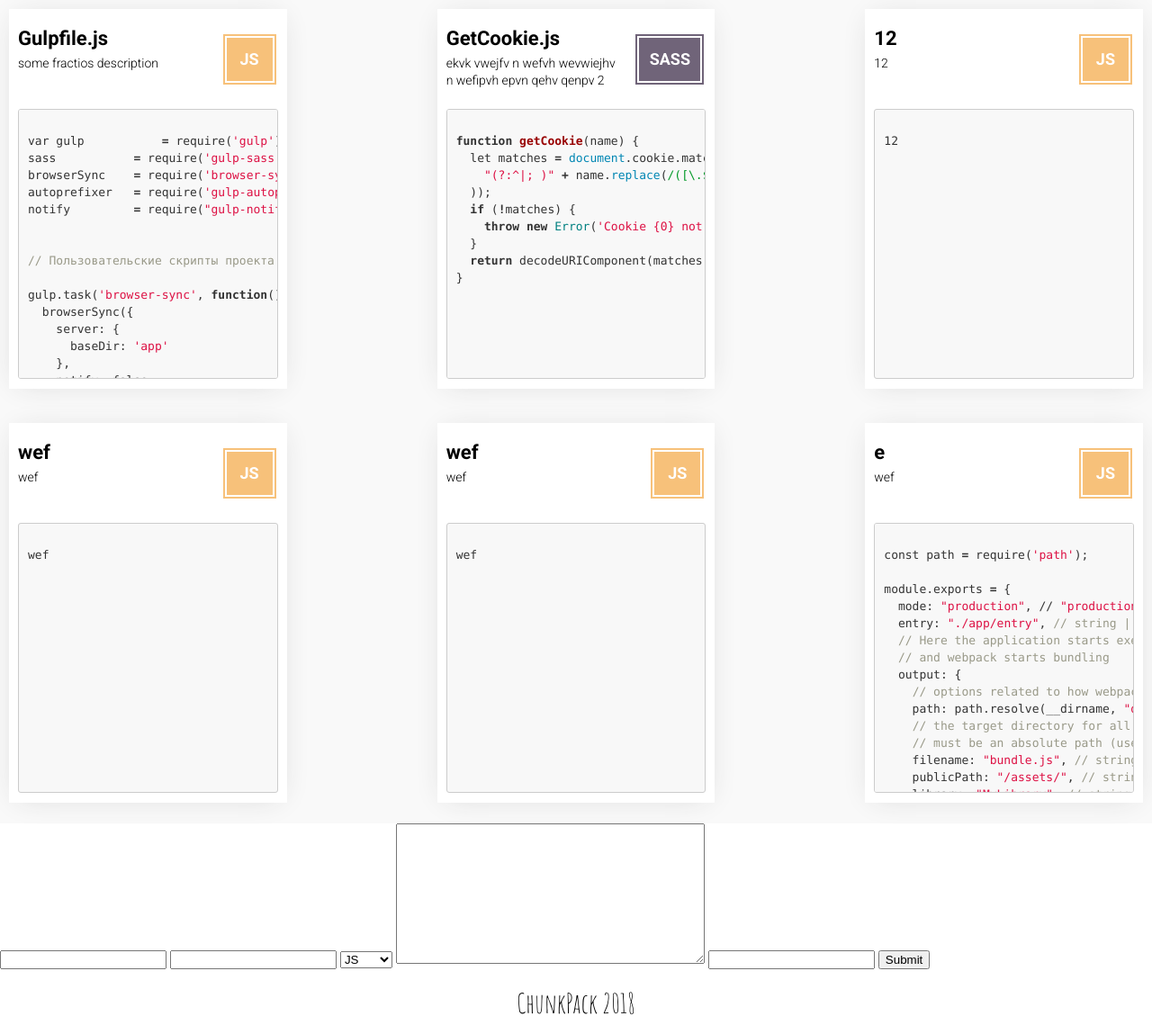
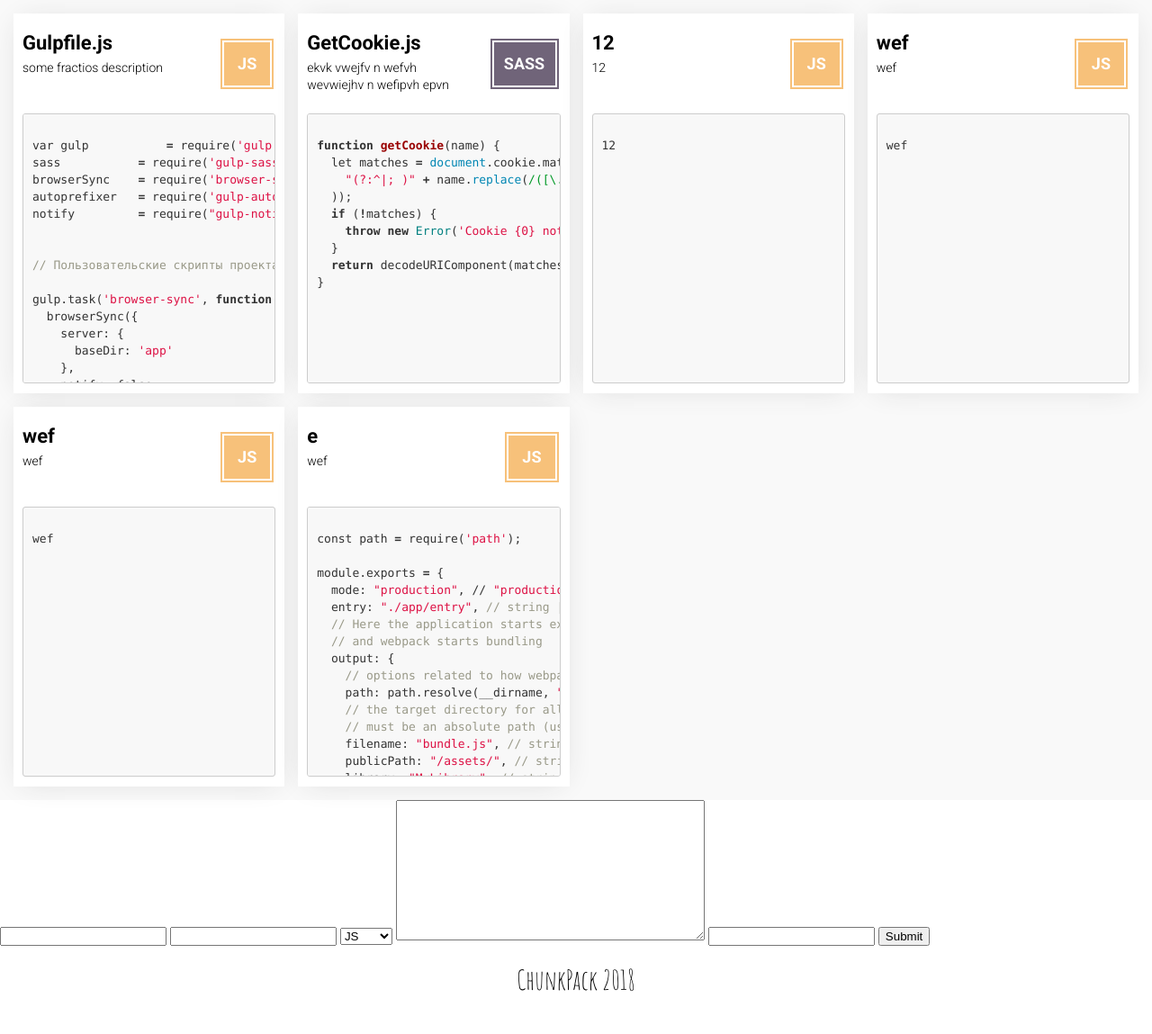
Before and after one commit to Saffochoice/ChunkPack, a Django app: page / in a window 1280 px wide. Shown: the part 80-1229 px from the top of the page at 90% size. After the commit the page ends 1182 px from the top, so only its background shows below. Run offline with Django 3.2, Linux system fonts and the light colour scheme; data comes from the database, SQL or seed files in the repository; some web fonts are replaced.

Commit message:
--v0.004

```diff
--- a/todo_app/index_page/static/css/main.css
+++ b/todo_app/index_page/static/css/main.css
@@ -45,6 +45,8 @@
   overflow: auto;
   margin-top: 10px;
   height: 300px;
+  width: 100%;
+  position: absolute;
   margin-bottom: 0; }
 
 .title__element.--chunk-preview-item {
@@ -94,11 +96,9 @@
           box-shadow: 0px 2px 31px -9px #d6d6d6; }
 
 .chunk-preview-item__module {
-  width: 24.5%;
   height: 422px;
   background-color: white;
   padding: 10px;
-  margin-bottom: 13px;
   -webkit-box-shadow: 0px 2px 31px -9px #d6d6d6;
           box-shadow: 0px 2px 31px -9px #d6d6d6; }
 
@@ -163,18 +163,18 @@
       -ms-flex-pack: center;
           justify-content: center; }
 
+.code-box__module {
+  position: relative; }
+
 .chunk-wrapper__container {
   min-height: -webkit-calc(100vh - 80px);
   min-height: calc(100vh - 80px);
-  padding: 10px;
+  padding: 15px;
   -webkit-box-pack: justify;
   -webkit-justify-content: space-between;
       -ms-flex-pack: justify;
           justify-content: space-between;
-  display: -webkit-box;
-  display: -webkit-flex;
-  display: -ms-flexbox;
-  display: flex;
+  display: grid;
   -webkit-box-align: start;
   -webkit-align-items: flex-start;
       -ms-flex-align: start;
@@ -183,7 +183,7 @@
       -ms-flex-wrap: wrap;
           flex-wrap: wrap;
   grid-template-columns: 1fr 1fr 1fr 1fr;
-  grid-gap: 25px;
+  grid-gap: 15px;
   background-color: #f9f9f9; }
 
 * {
--- a/todo_app/index_page/static/sass/containers/_index-page_containers.sass
+++ b/todo_app/index_page/static/sass/containers/_index-page_containers.sass
@@ -3,12 +3,12 @@
 .chunk-wrapper__container
     //display: grid
     min-height: calc(100vh - 80px)
-    padding: 10px
+    padding: 15px
     justify-content: space-between
-    display: flex
+    display: grid
     align-items: flex-start
     flex-wrap: wrap
     grid-template-columns: 1fr 1fr 1fr 1fr
     //grid-template-rows: 100px 100px 100px
-    grid-gap: 25px
+    grid-gap: 15px
     background-color: #f9f9f9
--- a/todo_app/index_page/static/sass/elements/_elements.sass
+++ b/todo_app/index_page/static/sass/elements/_elements.sass
@@ -30,6 +30,8 @@
     overflow: auto
     margin-top: 10px
     height: 300px
+    width: 100%
+    position: absolute
     margin-bottom: 0
 .title__element
     &.--chunk-preview-item
--- a/todo_app/index_page/static/sass/modules/_modules.sass
+++ b/todo_app/index_page/static/sass/modules/_modules.sass
@@ -7,12 +7,11 @@
     justify-content: space-between
     box-shadow: 0px 2px 31px -9px rgba(214,214,214,1)
 .chunk-preview-item__module
-    width: 24.5%
+    //width: 24.5%
     height: 422px
     background-color: white
     // border: 1px solid #efefef
     padding: 10px
-    margin-bottom: 13px
     box-shadow: 0px 2px 31px -9px rgba(214,214,214,1)
 .box-header__module
     display: flex
@@ -45,3 +44,5 @@
   display: flex
   align-items: center
   justify-content: center
+.code-box__module
+  position: relative
```
